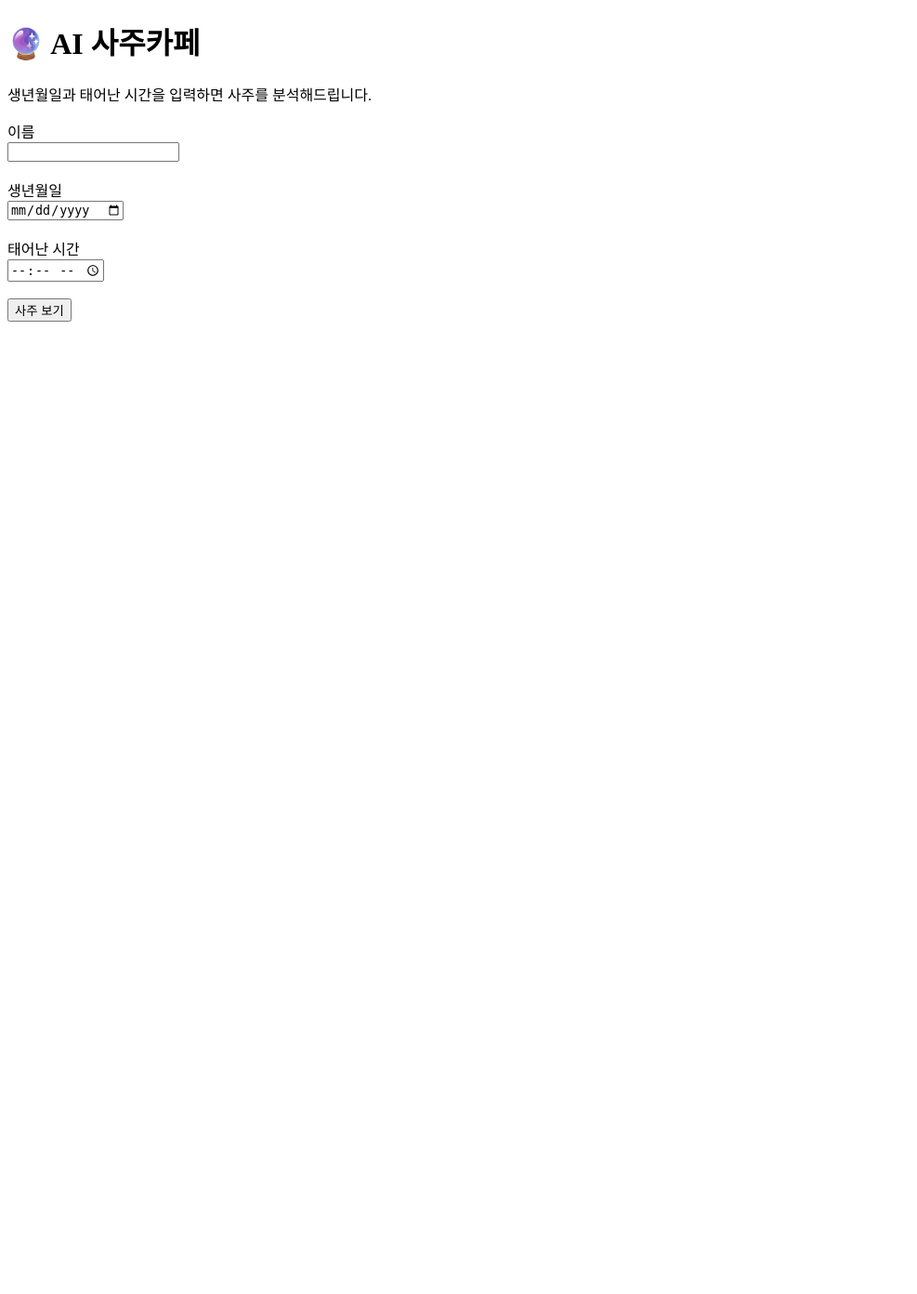
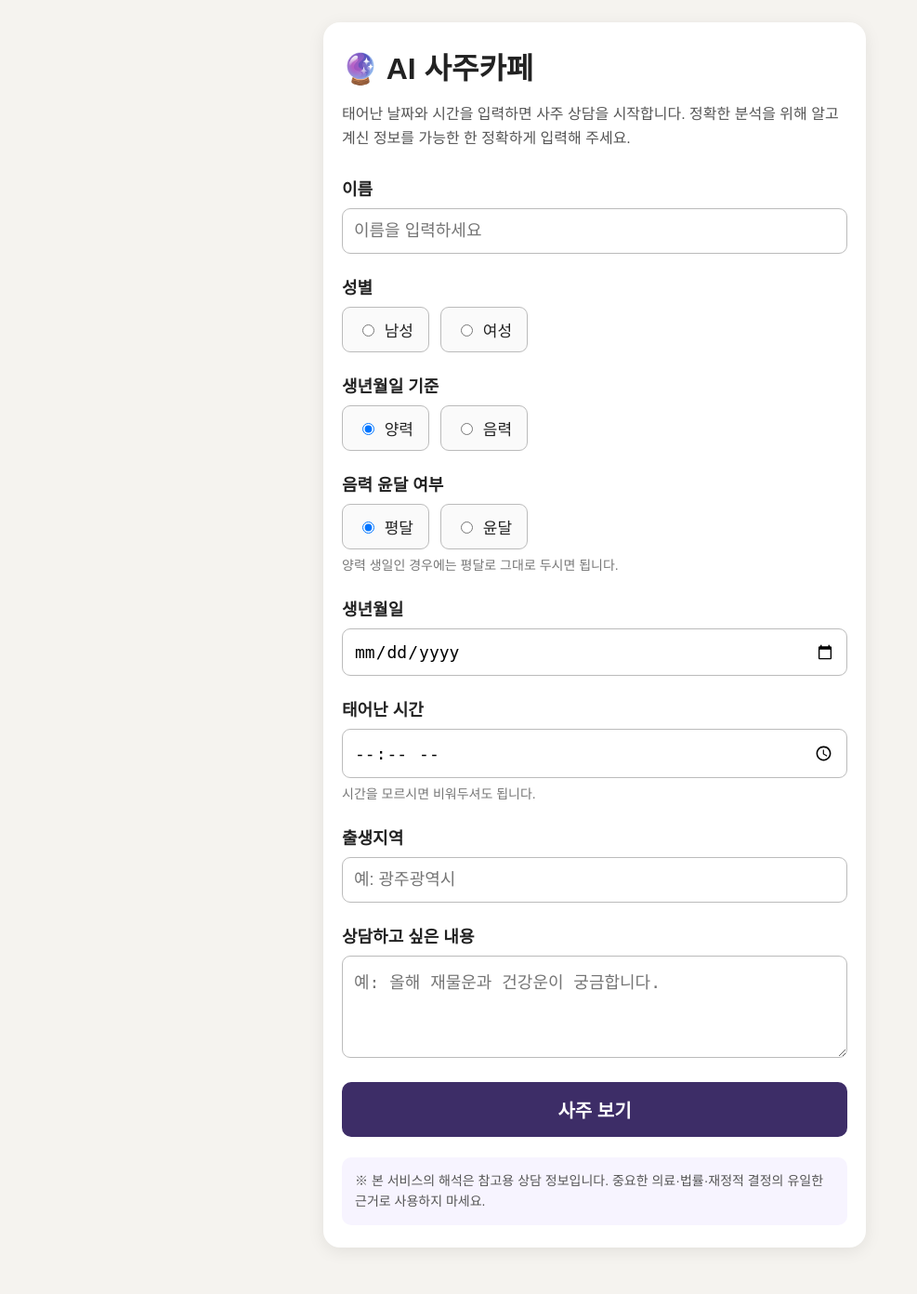
Before and after one commit to wangjael7959-beep/AI-SAZU-CAFE, a Flask app: page / in a window 1280 px wide. Shown: the whole page at 93% size, without its empty margins (0-987 px from the left). Before the commit the page ends 346 px from the top, so only its background shows below. Run offline with Flask 3, Linux system fonts and the light colour scheme.

Commit message:
Update index.html

```diff
--- a/templates/index.html
+++ b/templates/index.html
@@ -1,21 +1,281 @@
+
 <!DOCTYPE html>
 <html lang="ko">
 <head>
   <meta charset="UTF-8">
   <meta name="viewport" content="width=device-width, initial-scale=1.0">
   <title>AI 사주카페</title>
+
+  <style>
+    * {
+      box-sizing: border-box;
+    }
+
+    body {
+      margin: 0;
+      background: #f5f3ef;
+      font-family: Arial, "Noto Sans KR", sans-serif;
+      color: #222;
+    }
+
+    .container {
+      max-width: 620px;
+      margin: 0 auto;
+      padding: 24px 18px 50px;
+    }
+
+    .card {
+      background: #ffffff;
+      border-radius: 18px;
+      padding: 24px 20px;
+      box-shadow: 0 4px 18px rgba(0,0,0,0.08);
+    }
+
+    h1 {
+      font-size: 32px;
+      margin: 0 0 10px;
+    }
+
+    .intro {
+      color: #555;
+      line-height: 1.6;
+      margin-bottom: 28px;
+    }
+
+    .field {
+      margin-bottom: 22px;
+    }
+
+    .field-title {
+      display: block;
+      font-size: 18px;
+      font-weight: 700;
+      margin-bottom: 9px;
+    }
+
+    input[type="text"],
+    input[type="date"],
+    input[type="time"],
+    select,
+    textarea {
+      width: 100%;
+      font-size: 18px;
+      padding: 13px 12px;
+      border: 1px solid #bbb;
+      border-radius: 9px;
+      background: white;
+    }
+
+    textarea {
+      min-height: 110px;
+      resize: vertical;
+    }
+
+    .choice-group {
+      display: flex;
+      gap: 12px;
+      flex-wrap: wrap;
+    }
+
+    .choice {
+      border: 1px solid #bbb;
+      border-radius: 9px;
+      padding: 11px 16px;
+      background: #fafafa;
+      font-size: 17px;
+    }
+
+    .choice input {
+      margin-right: 6px;
+    }
+
+    .hint {
+      color: #777;
+      font-size: 14px;
+      margin-top: 7px;
+      line-height: 1.5;
+    }
+
+    button {
+      width: 100%;
+      border: 0;
+      border-radius: 10px;
+      background: #3d2d67;
+      color: white;
+      padding: 15px;
+      font-size: 20px;
+      font-weight: 700;
+      cursor: pointer;
+    }
+
+    button:active {
+      opacity: 0.85;
+    }
+
+    .notice {
+      margin-top: 22px;
+      padding: 14px;
+      background: #f7f4ff;
+      border-radius: 10px;
+      color: #555;
+      font-size: 14px;
+      line-height: 1.6;
+    }
+  </style>
 </head>
+
 <body>
+  <div class="container">
+    <div class="card">
+
       <h1>🔮 AI 사주카페</h1>
-<p>생년월일과 태어난 시간을 입력하면 사주를 분석해드립니다.</p>
+
+      <p class="intro">
+        태어난 날짜와 시간을 입력하면 사주 상담을 시작합니다.
+        정확한 분석을 위해 알고 계신 정보를 가능한 한 정확하게 입력해 주세요.
+      </p>
+
       <form method="POST">
-<label>이름</label><br>
-<input type="text" name="name"><br><br>
-<label>생년월일</label><br>
-<input type="date" name="birthdate"><br><br>
-<label>태어난 시간</label><br>
-<input type="time" name="birthtime"><br><br>
+
+        <div class="field">
+          <label class="field-title" for="name">이름</label>
+          <input
+            type="text"
+            id="name"
+            name="name"
+            placeholder="이름을 입력하세요"
+            required
+          >
+        </div>
+
+        <div class="field">
+          <span class="field-title">성별</span>
+
+          <div class="choice-group">
+            <label class="choice">
+              <input type="radio" name="gender" value="남성" required>
+              남성
+            </label>
+
+            <label class="choice">
+              <input type="radio" name="gender" value="여성">
+              여성
+            </label>
+          </div>
+        </div>
+
+        <div class="field">
+          <span class="field-title">생년월일 기준</span>
+
+          <div class="choice-group">
+            <label class="choice">
+              <input
+                type="radio"
+                name="calendar_type"
+                value="양력"
+                checked
+                required
+              >
+              양력
+            </label>
+
+            <label class="choice">
+              <input
+                type="radio"
+                name="calendar_type"
+                value="음력"
+              >
+              음력
+            </label>
+          </div>
+        </div>
+
+        <div class="field">
+          <span class="field-title">음력 윤달 여부</span>
+
+          <div class="choice-group">
+            <label class="choice">
+              <input
+                type="radio"
+                name="leap_month"
+                value="평달"
+                checked
+              >
+              평달
+            </label>
+
+            <label class="choice">
+              <input
+                type="radio"
+                name="leap_month"
+                value="윤달"
+              >
+              윤달
+            </label>
+          </div>
+
+          <div class="hint">
+            양력 생일인 경우에는 평달로 그대로 두시면 됩니다.
+          </div>
+        </div>
+
+        <div class="field">
+          <label class="field-title" for="birthdate">생년월일</label>
+
+          <input
+            type="date"
+            id="birthdate"
+            name="birthdate"
+            min="1900-01-01"
+            required
+          >
+        </div>
+
+        <div class="field">
+          <label class="field-title" for="birthtime">태어난 시간</label>
+
+          <input
+            type="time"
+            id="birthtime"
+            name="birthtime"
+          >
+
+          <div class="hint">
+            시간을 모르시면 비워두셔도 됩니다.
+          </div>
+        </div>
+
+        <div class="field">
+          <label class="field-title" for="birthplace">출생지역</label>
+
+          <input
+            type="text"
+            id="birthplace"
+            name="birthplace"
+            placeholder="예: 광주광역시"
+          >
+        </div>
+
+        <div class="field">
+          <label class="field-title" for="question">상담하고 싶은 내용</label>
+
+          <textarea
+            id="question"
+            name="question"
+            placeholder="예: 올해 재물운과 건강운이 궁금합니다."
+          ></textarea>
+        </div>
+
         <button type="submit">사주 보기</button>
+
       </form>
+
+      <div class="notice">
+        ※ 본 서비스의 해석은 참고용 상담 정보입니다.
+        중요한 의료·법률·재정적 결정의 유일한 근거로 사용하지 마세요.
+      </div>
+
+    </div>
+  </div>
 </body>
 </html>
```
Lines whose indentation alone changed are shown as unchanged.
